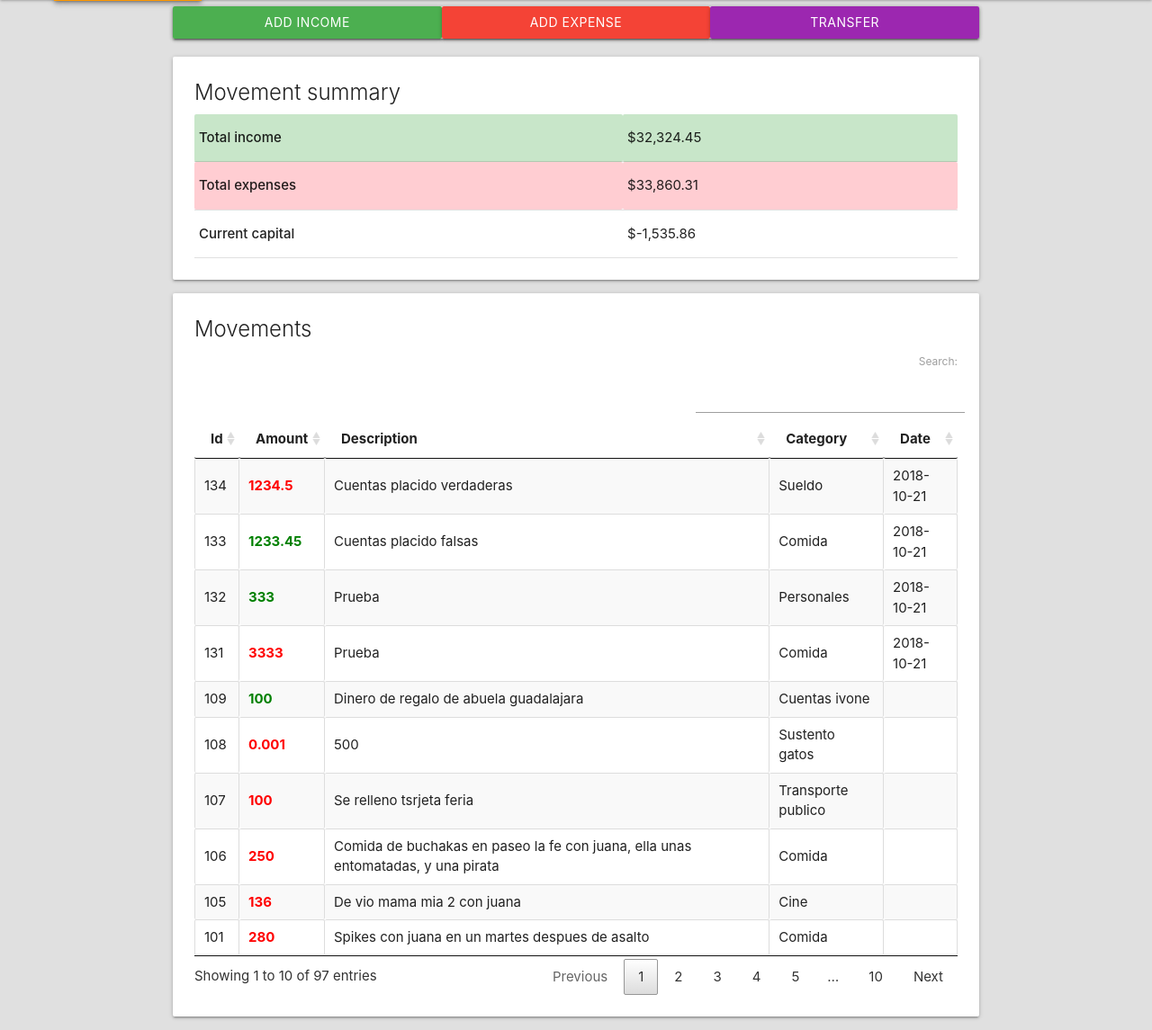
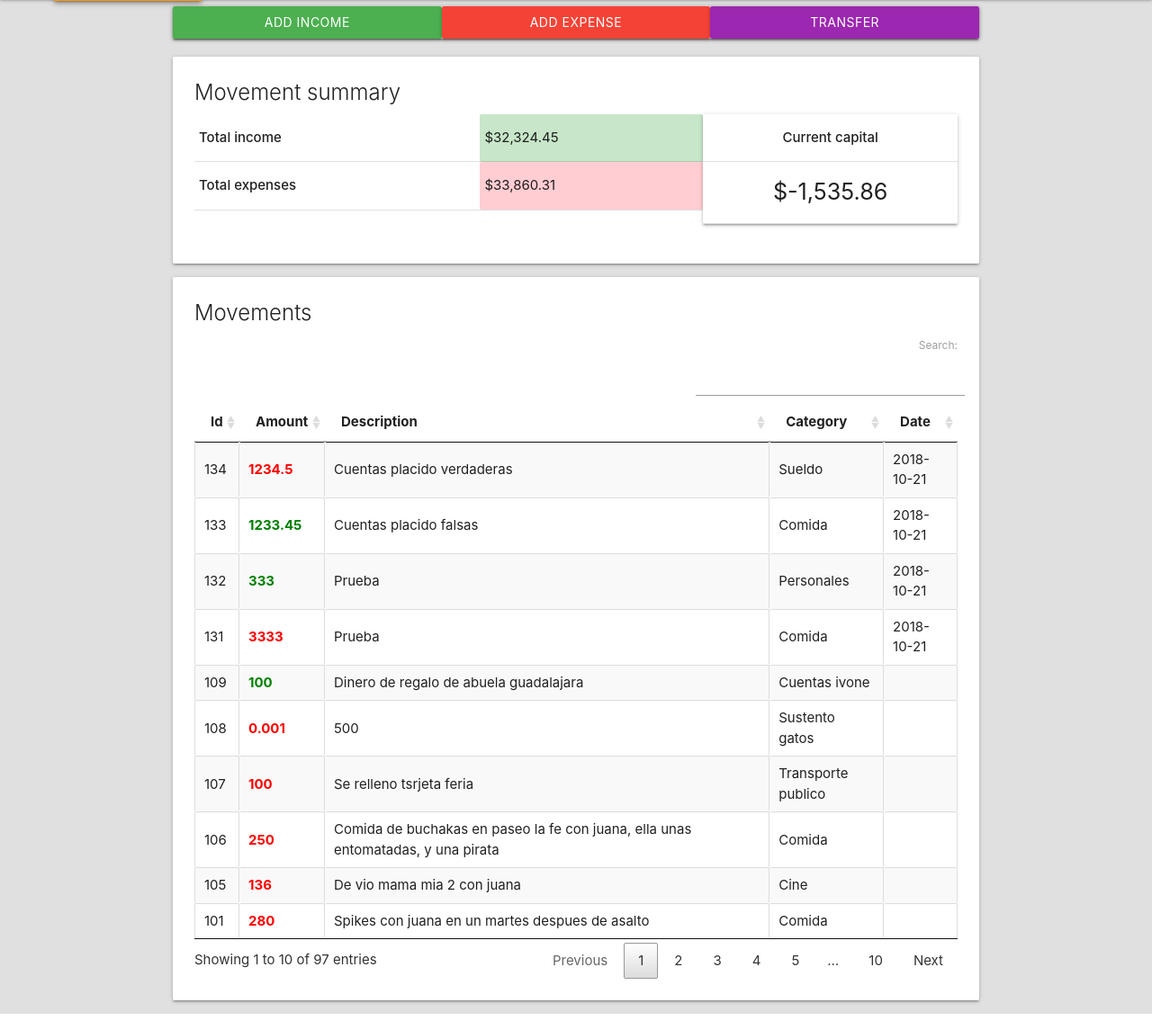
Before and after one commit to thein3000/aprende_metodos, a Django app: page /gainspend/ in a window 1280 px wide. Shown: the part 65-1210 px from the top of the page at 90% size. Run offline with Django 3.2, Linux system fonts and the light colour scheme; a user stored in the database is signed in; data comes from the database, SQL or seed files in the repository; both versions use the stored data as it was after the commit.

Commit message:
Added new style to main_dashboard template

```diff
--- a/gainspend/templates/gainspend/base/base_navigation.html
+++ b/gainspend/templates/gainspend/base/base_navigation.html
@@ -4,17 +4,18 @@
   <li>
     <div class="user-view" style="height: 175px;">
       <div class="background" style="background-color:black;">
-        <img height="205" style="opacity: 0.7;" src="{% static 'images/money.jpg' %}">
+        <img height="205" style="opacity: 0.4;" src="{% static 'images/money.jpg' %}">
       </div>
-      <span class="white-text name">John Doe</span>
-      <span class="white-text email">jdandturk@gmail.com</span>
+      <span class="white-text name"><h4>{{ request.user.username }}</h4></span>
+      <span class="white-text email">{{ request.user.email }}</span>
     </div>
   </li>
-  <li><a href="#!"><i class="material-icons">cloud</i>First Link With Icon</a></li>
-  <li><a href="#!">Second Link</a></li>
+  <li><a href="{% url 'main_dashboard' %}"><i class="material-icons">account_balance</i>Movements</a></li>
+  <li><a href="#!"><i class="material-icons">account_balance_wallet</i>Accounts</a></li>
+  <li><a href="#!"><i class="material-icons">library_add</i>Categories</a></li>
   <li><div class="divider"></div></li>
-  <li><a class="subheader">Subheader</a></li>
-  <li><a class="waves-effect" href="#!">Third Link With Waves</a></li>
+  <li><a class="subheader">Configurations</a></li>
+  <li><a class="waves-effect" href="#!"><i class="material-icons">settings</i>User settings</a></li>
 </ul>
 
 
--- a/gainspend/templates/gainspend/pages/main_dashboard.html
+++ b/gainspend/templates/gainspend/pages/main_dashboard.html
@@ -23,22 +23,30 @@
       <div class="card-title">
         Movement summary
       </div>
-      <table>
+      <div class="row">
+        <table class="col s12 m8">
           <tbody>
-          <tr class="green lighten-4">
+            <tr>
               <td><strong>Total income</strong></td>
-            <td>${{total_income|floatformat:2|intcomma }}</td>
+              <td class="green lighten-4">${{total_income|floatformat:2|intcomma }}</td>
             </tr>
-          <tr class="red lighten-4">
+            <tr>
               <td><strong>Total expenses</strong></td>
-            <td>${{total_expenses|floatformat:2|intcomma}}</td>
-          </tr>
-          <tr class="">
-            <td><strong>Current capital</strong></td>
-            <td>${{current_capital|floatformat:2|intcomma }}</td>
+              <td class="red lighten-4">${{total_expenses|floatformat:2|intcomma}}</td>
             </tr>
           </tbody>
         </table>
+        <table class="col s12 m4 z-depth-1 ">
+          <tbody>
+            <tr >
+              <td class="center-align"><strong>Current capital</strong></td>
+            </tr>
+            <tr>
+              <td class=" flow-text center-align"><p >${{current_capital|floatformat:2|intcomma }}</p ></td>
+            </tr>
+          </tbody>
+        </table>
+      </div>
     </div>
   </div>
 
```
Also changed, not shown: database.sqlite. Lines whose indentation alone changed are shown as unchanged.
